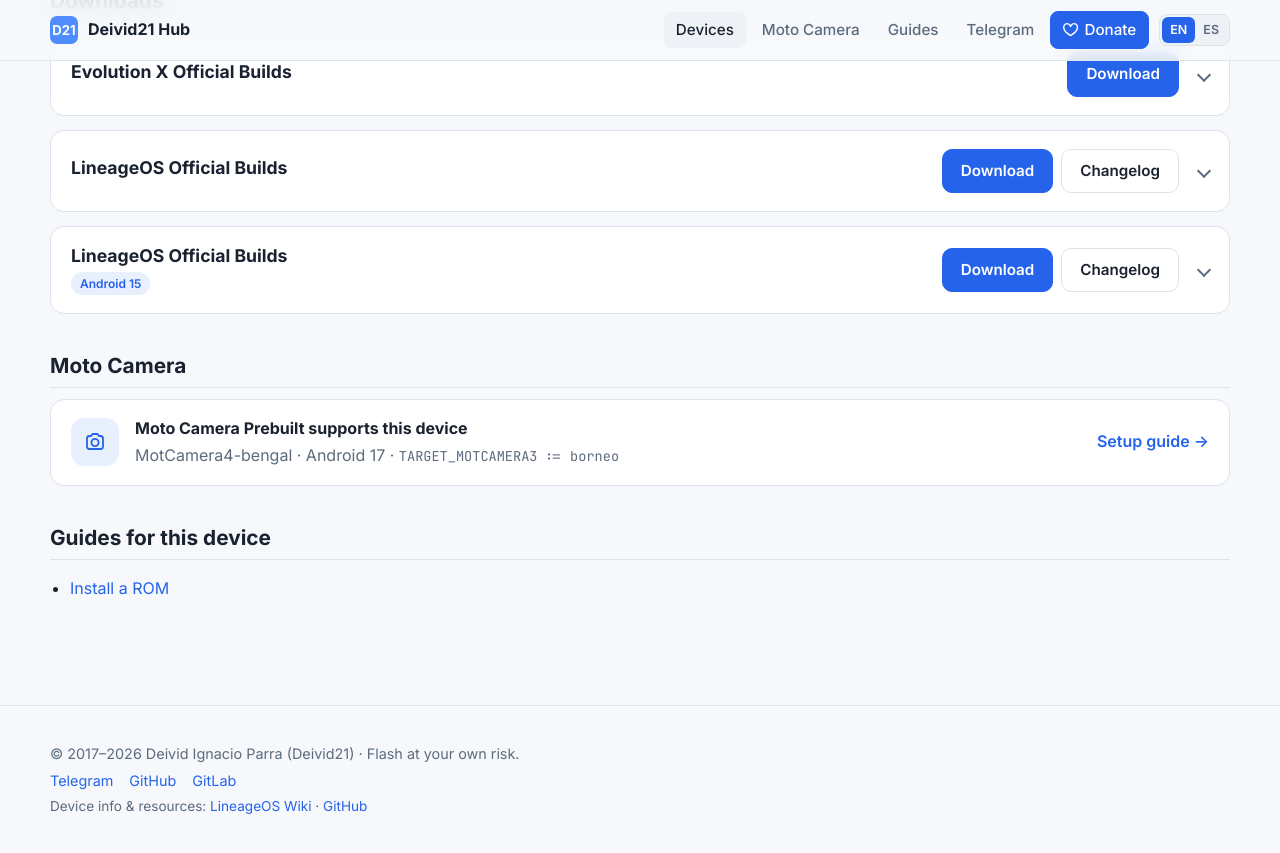
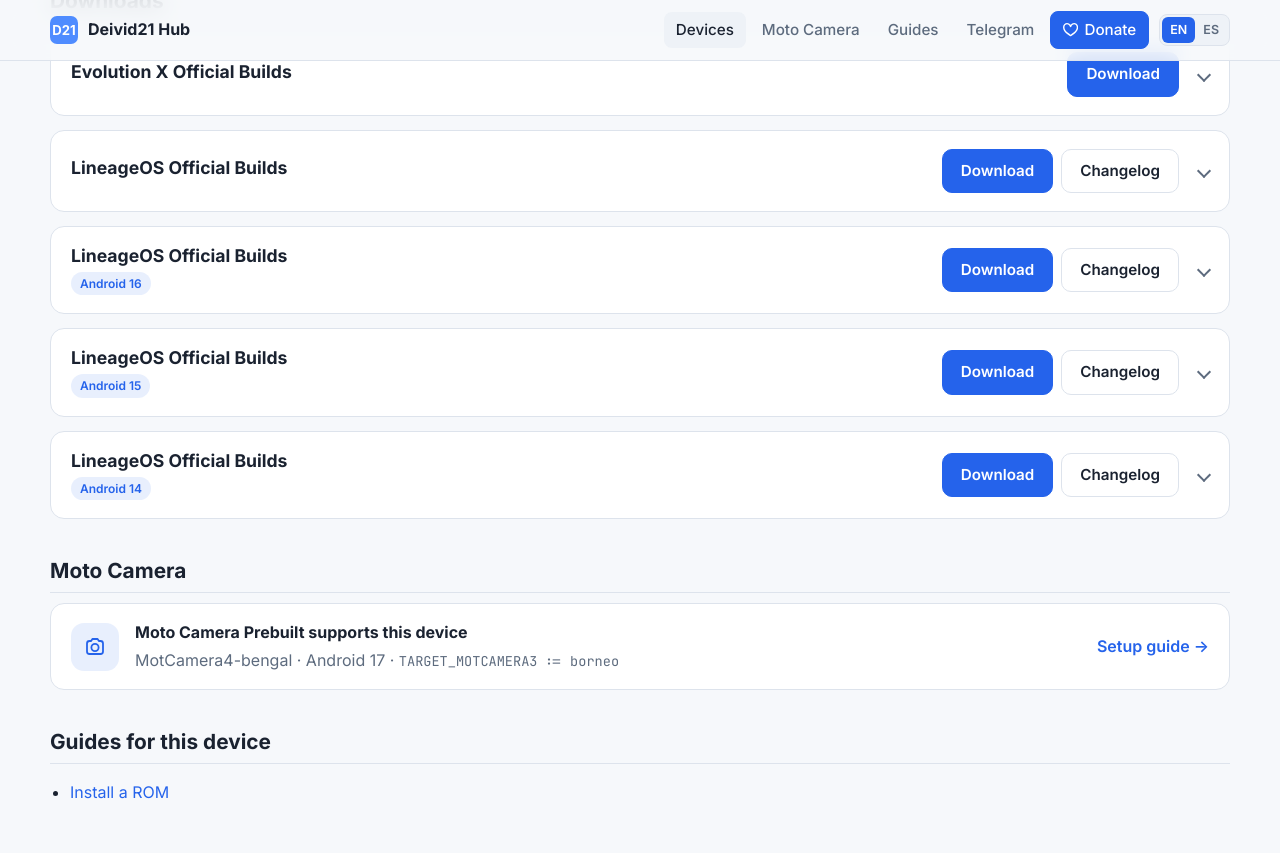
Before and after one commit to Deivid21/deivid21.github.io, a Jekyll site: the page built from _devices/borneo.md, in a window 1280 px wide and 900 px high, scrolled down 503 px. Shown: the top 853 px of the window. Built offline with Jekyll 4.4.1, drawn with Linux system fonts in a browser that asks for light colours; part of the change alters nothing that is shown.

Commit message:
feat(devices): add archived LineageOS builds for borneo
Keep the last official signed nightlies from Deivid21/RELEASES: 23.2
(Android 16), 21.0 (Android 14). Also sync the 22.2 security patch with
its release.

Co-Authored-By: Claude Opus 5.5 <noreply@anthropic.com>

```diff
--- a/_devices/borneo.md
+++ b/_devices/borneo.md
@@ -21,6 +21,30 @@ roms:
     # date: 2026-11-03
   - name: LineageOS
     archived: true
+    android: 16
+    version: "23.2"
+    status: discontinued
+    date: 2026-10-10
+    download: https://github.com/Deivid21/RELEASES/releases/download/lineage-23.2-20261010-nightly-borneo-signed/lineage-23.2-20261010-nightly-borneo-signed.zip
+    changelog: https://github.com/Deivid21/RELEASES/releases/tag/lineage-23.2-20261010-nightly-borneo-signed
+    sha256: "e51d8ade08f6248f3115343196765e8467234cf4781777fc5da103bf1551d4dd"
+    filesize: "1.03 GB"
+    security_patch: October 2026
+    gapps: false
+    forum: https://xdaforums.com/t/rom-17-official-lineageos-24-0-for-moto-g-power-2021-borneo.4808031/
+    files:
+      - name: boot.img
+        url: https://github.com/Deivid21/RELEASES/releases/download/lineage-23.2-20261010-nightly-borneo-signed/boot.img
+      - name: dtbo.img
+        url: https://github.com/Deivid21/RELEASES/releases/download/lineage-23.2-20261010-nightly-borneo-signed/dtbo.img
+      - name: recovery.img
+        url: https://github.com/Deivid21/RELEASES/releases/download/lineage-23.2-20261010-nightly-borneo-signed/recovery.img
+      - name: vbmeta.img
+        url: https://github.com/Deivid21/RELEASES/releases/download/lineage-23.2-20261010-nightly-borneo-signed/vbmeta.img
+    notes: "Last official LineageOS 23.2 nightly build (signed): October 2026 security patch, SELinux enforcing. No longer updated."
+    notes_es: "Última nightly oficial de LineageOS 23.2 (firmada): parche de seguridad de octubre de 2026, SELinux enforcing. Ya no se actualiza."
+  - name: LineageOS
+    archived: true
     android: 15
     version: "22.2"
     status: discontinued
@@ -29,7 +53,7 @@ roms:
     changelog: https://github.com/Deivid21/RELEASES/releases/tag/lineage-22.2-20251011-nightly-borneo-signed
     sha256: "1108045db118fa255436a453cc94b041ee587b4b9bfb6c8483961473427e8274"
     filesize: "0.96 GB"
-    security_patch: September 2025
+    security_patch: October 2025
     gapps: false
     forum: https://xdaforums.com/t/rom-17-official-lineageos-24-0-for-moto-g-power-2021-borneo.4808031/
     files:
@@ -43,6 +67,30 @@ roms:
         url: https://github.com/Deivid21/RELEASES/releases/download/lineage-22.2-20251011-nightly-borneo-signed/super_empty.img
       - name: vbmeta.img
         url: https://github.com/Deivid21/RELEASES/releases/download/lineage-22.2-20251011-nightly-borneo-signed/vbmeta.img
-    notes: "Last official LineageOS 22.2 nightly build (signed): September 2025 security patch, SELinux enforcing. No longer updated."
-    notes_es: "Última nightly oficial de LineageOS 22.2 (firmada): parche de seguridad de septiembre de 2025, SELinux enforcing. Ya no se actualiza."
+    notes: "Last official LineageOS 22.2 nightly build (signed): October 2025 security patch, SELinux enforcing. No longer updated."
+    notes_es: "Última nightly oficial de LineageOS 22.2 (firmada): parche de seguridad de octubre de 2025, SELinux enforcing. Ya no se actualiza."
+  - name: LineageOS
+    archived: true
+    android: 14
+    version: "21.0"
+    status: discontinued
+    date: 2024-12-28
+    download: https://github.com/Deivid21/RELEASES/releases/download/lineage-21.0-20241228-nightly-borneo-signed/lineage-21.0-20241228-nightly-borneo-signed.zip
+    changelog: https://github.com/Deivid21/RELEASES/releases/tag/lineage-21.0-20241228-nightly-borneo-signed
+    sha256: "86a44aae5cc49d3c45cba069edf796c037e454deba97410fe226d3a56c549b21"
+    filesize: "0.91 GB"
+    security_patch: December 2024
+    gapps: false
+    forum: https://xdaforums.com/t/rom-17-official-lineageos-24-0-for-moto-g-power-2021-borneo.4808031/
+    files:
+      - name: boot.img
+        url: https://github.com/Deivid21/RELEASES/releases/download/lineage-21.0-20241228-nightly-borneo-signed/boot.img
+      - name: dtbo.img
+        url: https://github.com/Deivid21/RELEASES/releases/download/lineage-21.0-20241228-nightly-borneo-signed/dtbo.img
+      - name: recovery.img
+        url: https://github.com/Deivid21/RELEASES/releases/download/lineage-21.0-20241228-nightly-borneo-signed/recovery.img
+      - name: vbmeta.img
+        url: https://github.com/Deivid21/RELEASES/releases/download/lineage-21.0-20241228-nightly-borneo-signed/vbmeta.img
+    notes: "Last official LineageOS 21.0 nightly build (signed): December 2024 security patch, SELinux enforcing. No longer updated."
+    notes_es: "Última nightly oficial de LineageOS 21.0 (firmada): parche de seguridad de diciembre de 2024, SELinux enforcing. Ya no se actualiza."
 ---
```
